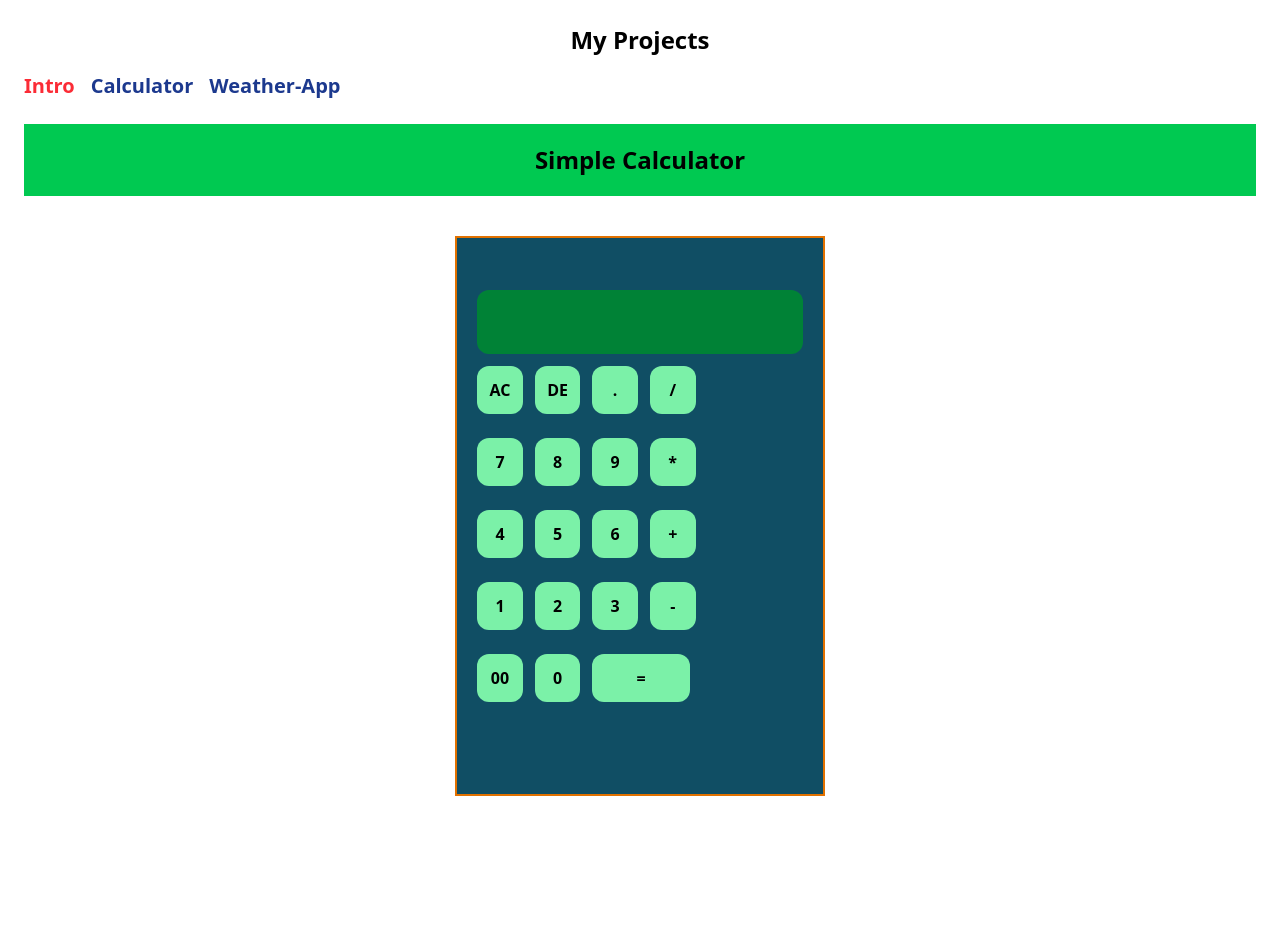
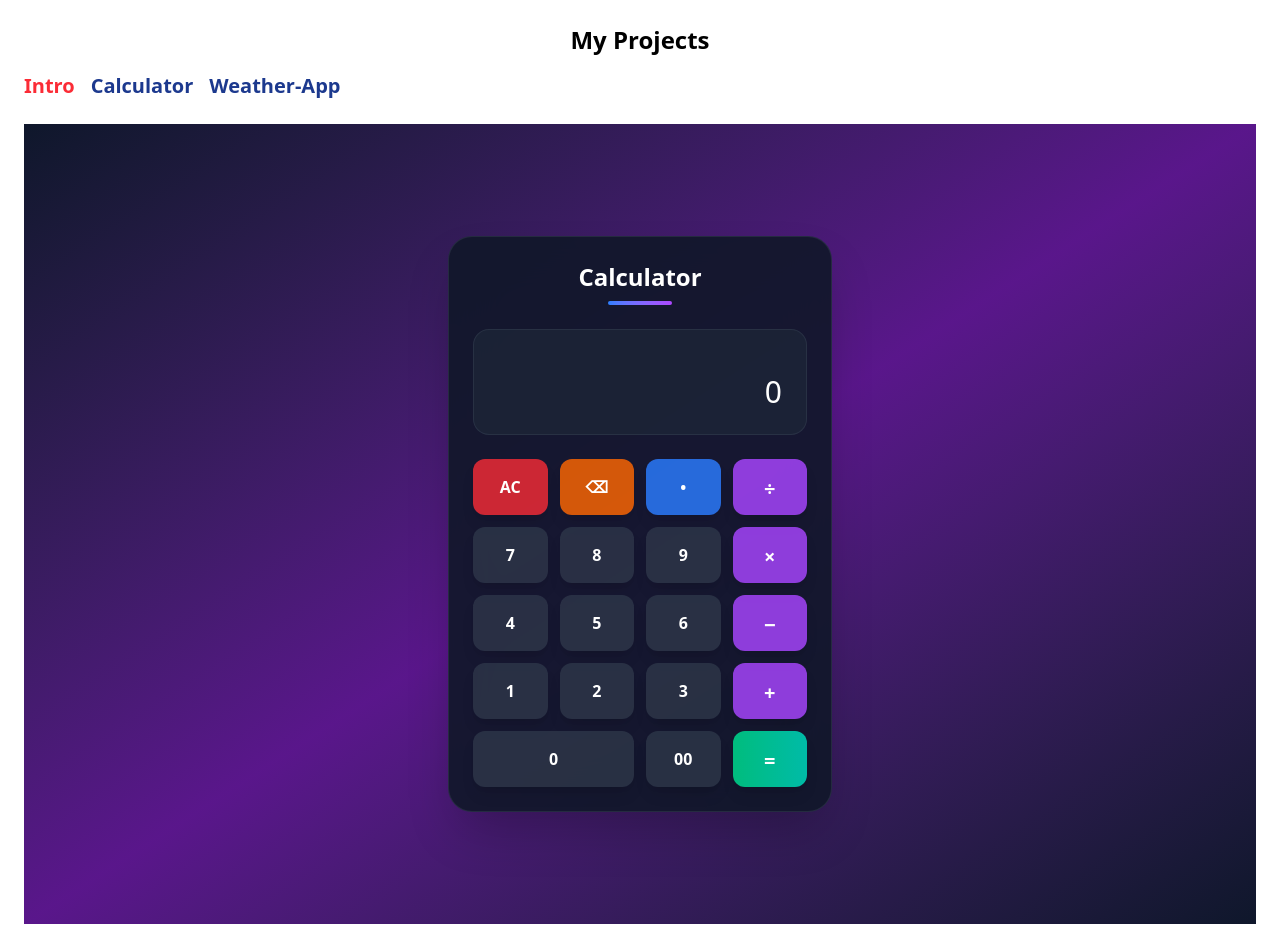
Before and after one commit to Olivier-Masabo/Frontend-Mini-Project, a React (Vite) app in the folder Frontend-Project/: page /calculator in a window 1280 px wide. Before the commit the page ends 820 px from the top, so only its background shows below. Built offline with nearby package versions, Linux system fonts and the light colour scheme.

Commit message:
redesigning calculator app

```diff
--- a/Frontend-Project/src/calculator.jsx
+++ b/Frontend-Project/src/calculator.jsx
@@ -1,71 +1,79 @@
-import { useState } from "react"
-function Calculator(){
-    const[input, setInput]=useState('')
+import { useState } from 'react';
 
-    const handleClick =(value) =>{
-      setInput(input + value)
-    }
+export default function Calculator() {
+    const [input, setInput] = useState('');
+    const [result, setResult] = useState('');
 
-    const handleDelete =() =>{
-        setInput(input.slice(0,-1))
-    }
+    const handleClick = (value) => {
+        setInput(prev => prev + value);
+    };
 
-    const handleClear = () =>{
-        setInput("")
-    }
+    const handleClear = () => {
+        setInput('');
+        setResult('');
+    };
 
-    const handleOutput =() =>{
+    const handleDelete = () => {
+        setInput(prev => prev.slice(0, -1));
+    };
+
+    const handleOutput = () => {
         try {
-             setInput(eval(input).toString())
+            const evalResult = eval(input);
+            setResult(evalResult.toString());
+            setInput(evalResult.toString());
         } catch (error) {
-          setInput("Error: can't calculate")
+            setResult('Error');
+            setInput('');
         }
-    }
+    };
 
-    return(
-        <>
-        <h2 className="bg-green-500 text-2xl font-bold text-center p-5">Simple Calculator</h2>
+    return (
+        <div className="min-h-screen bg-gradient-to-br from-slate-900 via-purple-900 to-slate-900 flex items-center justify-center p-4">
+            <div className="bg-gray-900/90 backdrop-blur-xl rounded-3xl shadow-2xl border border-gray-700/50 p-6 w-full max-w-sm">
+                <div className="text-center mb-6">
+                    <h2 className="text-2xl font-bold text-white">Calculator</h2>
+                    <div className="w-16 h-1 bg-gradient-to-r from-blue-500 to-purple-500 mx-auto mt-2 rounded-full"></div>
+                </div>
 
-        <div className="border-2 border-amber-600 w-[30%] h-[70vh] mx-auto bg-cyan-900 mt-10 p-5 text-right">
-            <div className="bg-green-700 text-black p-2 rounded-xl mt-8 ">
-            <input value={input} readOnly className="bg-transparent flex-1 text-right p-2 rounded-xl w-full outline-hidden text-2xl font-bold text-white" type="text" />
-            </div>
-            <div className=" flex gap-x-3 space-y-3 mt-3" >
-            <button onClick={() =>handleClear()} className="bg-green-300 text-black p-2 rounded-xl  w-[14%] h-12 font-bold cursor-pointer">AC</button>
-            <button onClick={() =>handleDelete()} className="bg-green-300 text-black p-2 rounded-xl w-[14%] h-12 font-bold  cursor-pointer">DE</button>
-            <button onClick={() => handleClick(".")} className="bg-green-300 text-black p-2 rounded-xl  w-[14%] h-12 font-bold cursor-pointer">.</button>
-            <button onClick={() => handleClick("/")} className="bg-green-300 text-black p-2 rounded-xl  w-[14%] h-12 font-bold cursor-pointer">/</button>
-            </div>
+                <div className="bg-gray-800/70 rounded-2xl p-6 mb-6 border border-gray-700/50">
+                    <div className="text-gray-400 text-sm mb-1 h-4">
+                        {result && `= ${result}`}
+                    </div>
+                    <input
+                        value={input || '0'}
+                        readOnly
+                        className="bg-transparent w-full text-right text-3xl font-light text-white outline-none"
+                        type="text"
+                    />
+                </div>
 
-            <div className=" flex gap-x-3 space-y-3 mt-3" >
-            <button onClick={() =>handleClick("7")} className="bg-green-300 text-black p-2 rounded-xl  w-[14%] h-12 font-bold cursor-pointer">7</button>
-            <button onClick={() =>handleClick("8")} className="bg-green-300 text-black p-2 rounded-xl w-[14%] h-12 font-bold cursor-pointer">8</button>
-            <button onClick={() =>handleClick("9")} className="bg-green-300 text-black p-2 rounded-xl  w-[14%] h-auto font-bold cursor-pointer">9</button>
-            <button onClick={() =>handleClick("*")} className="bg-green-300 text-black p-2 rounded-xl  w-[14%] h-12 font-bold cursor-pointer">*</button>
-            </div>
+                <div className="grid grid-cols-4 gap-3">
+                    <button onClick={handleClear} className="bg-red-500/80 hover:bg-red-500 text-white p-4 rounded-xl h-14 font-semibold transition-all duration-200 active:scale-95 shadow-lg hover:shadow-red-500/25">AC</button>
+                    <button onClick={handleDelete} className="bg-orange-500/80 hover:bg-orange-500 text-white p-4 rounded-xl h-14 font-semibold transition-all duration-200 active:scale-95 shadow-lg hover:shadow-orange-500/25">⌫</button>
+                    <button onClick={() => handleClick(".")} className="bg-blue-500/80 hover:bg-blue-500 text-white p-4 rounded-xl h-14 font-semibold transition-all duration-200 active:scale-95 shadow-lg hover:shadow-blue-500/25">•</button>
+                    <button onClick={() => handleClick("/")} className="bg-purple-500/80 hover:bg-purple-500 text-white p-4 rounded-xl h-14 font-semibold transition-all duration-200 active:scale-95 shadow-lg hover:shadow-purple-500/25 text-xl">÷</button>
 
-            <div className=" flex gap-x-3 space-y-3 mt-3" >
-            <button onClick={() =>handleClick("4")} className="bg-green-300 text-black p-2 rounded-xl  w-[14%] h-12 font-bold cursor-pointer">4</button>
-            <button onClick={() =>handleClick("5")} className="bg-green-300 text-black p-2 rounded-xl w-[14%] h-12 font-bold cursor-pointer">5</button>
-            <button onClick={() =>handleClick("6")} className="bg-green-300 text-black p-2 rounded-xl  w-[14%] h-12 font-bold cursor-pointer">6</button>
-            <button onClick={() =>handleClick("+")} className="bg-green-300 text-black p-2 rounded-xl  w-[14%] h-12 font-bold cursor-pointer">+</button>
-            </div>
+                    <button onClick={() => handleClick("7")} className="bg-gray-700/60 hover:bg-gray-600 text-white p-4 rounded-xl h-14 font-semibold transition-all duration-200 active:scale-95 shadow-lg">7</button>
+                    <button onClick={() => handleClick("8")} className="bg-gray-700/60 hover:bg-gray-600 text-white p-4 rounded-xl h-14 font-semibold transition-all duration-200 active:scale-95 shadow-lg">8</button>
+                    <button onClick={() => handleClick("9")} className="bg-gray-700/60 hover:bg-gray-600 text-white p-4 rounded-xl h-14 font-semibold transition-all duration-200 active:scale-95 shadow-lg">9</button>
+                    <button onClick={() => handleClick("*")} className="bg-purple-500/80 hover:bg-purple-500 text-white p-4 rounded-xl h-14 font-semibold transition-all duration-200 active:scale-95 shadow-lg hover:shadow-purple-500/25 text-xl">×</button>
 
-            <div className=" flex gap-x-3 space-y-3 mt-3" >
-            <button onClick={() =>handleClick("1")} className="bg-green-300 text-black p-2 rounded-xl  w-[14%] h-12 font-bold cursor-pointer">1</button>
-            <button onClick={() =>handleClick("2")} className="bg-green-300 text-black p-2 rounded-xl w-[14%] h-12 font-bold cursor-pointer">2</button>
-            <button onClick={() =>handleClick("3")} className="bg-green-300 text-black p-2 rounded-xl  w-[14%] h-12 font-bold cursor-pointer">3</button>
-            <button onClick={() =>handleClick("-")} className="bg-green-300 text-black p-2 rounded-xl  w-[14%] h-12 font-bold cursor-pointer">-</button>
-            </div>
+                    <button onClick={() => handleClick("4")} className="bg-gray-700/60 hover:bg-gray-600 text-white p-4 rounded-xl h-14 font-semibold transition-all duration-200 active:scale-95 shadow-lg">4</button>
+                    <button onClick={() => handleClick("5")} className="bg-gray-700/60 hover:bg-gray-600 text-white p-4 rounded-xl h-14 font-semibold transition-all duration-200 active:scale-95 shadow-lg">5</button>
+                    <button onClick={() => handleClick("6")} className="bg-gray-700/60 hover:bg-gray-600 text-white p-4 rounded-xl h-14 font-semibold transition-all duration-200 active:scale-95 shadow-lg">6</button>
+                    <button onClick={() => handleClick("-")} className="bg-purple-500/80 hover:bg-purple-500 text-white p-4 rounded-xl h-14 font-semibold transition-all duration-200 active:scale-95 shadow-lg hover:shadow-purple-500/25 text-xl">−</button>
 
-            <div className=" flex gap-x-3 space-y-3 mt-3">
-            <button onClick={() =>handleClick("00")} className="bg-green-300 text-black p-2 rounded-xl  w-[14%] h-12 font-bold cursor-pointer">00</button>
-            <button onClick={() =>handleClick("0")} className="bg-green-300 text-black p-2 rounded-xl w-[14%] h-12 font-bold cursor-pointer">0</button>
-            <button onClick={() => handleOutput()} className="bg-green-300 text-black p-2 rounded-xl  w-[30%] h-12 font-bold cursor-pointer">=</button>
+                    <button onClick={() => handleClick("1")} className="bg-gray-700/60 hover:bg-gray-600 text-white p-4 rounded-xl h-14 font-semibold transition-all duration-200 active:scale-95 shadow-lg">1</button>
+                    <button onClick={() => handleClick("2")} className="bg-gray-700/60 hover:bg-gray-600 text-white p-4 rounded-xl h-14 font-semibold transition-all duration-200 active:scale-95 shadow-lg">2</button>
+                    <button onClick={() => handleClick("3")} className="bg-gray-700/60 hover:bg-gray-600 text-white p-4 rounded-xl h-14 font-semibold transition-all duration-200 active:scale-95 shadow-lg">3</button>
+                    <button onClick={() => handleClick("+")} className="bg-purple-500/80 hover:bg-purple-500 text-white p-4 rounded-xl h-14 font-semibold transition-all duration-200 active:scale-95 shadow-lg hover:shadow-purple-500/25 text-xl">+</button>
+
+                    <button onClick={() => handleClick("0")} className="bg-gray-700/60 hover:bg-gray-600 text-white p-4 rounded-xl h-14 font-semibold transition-all duration-200 active:scale-95 shadow-lg col-span-2">0</button>
+                    <button onClick={() => handleClick("00")} className="bg-gray-700/60 hover:bg-gray-600 text-white p-4 rounded-xl h-14 font-semibold transition-all duration-200 active:scale-95 shadow-lg">00</button>
+                    <button onClick={handleOutput} className="bg-gradient-to-r from-emerald-500 to-teal-500 hover:from-emerald-600 hover:to-teal-600 text-white p-4 rounded-xl h-14 font-bold transition-all duration-200 active:scale-95 shadow-lg hover:shadow-emerald-500/30 text-xl">=</button>
+                </div>
             </div>
         </div>
-        </>
-    )
+    );
 }
-
-export default Calculator
```
